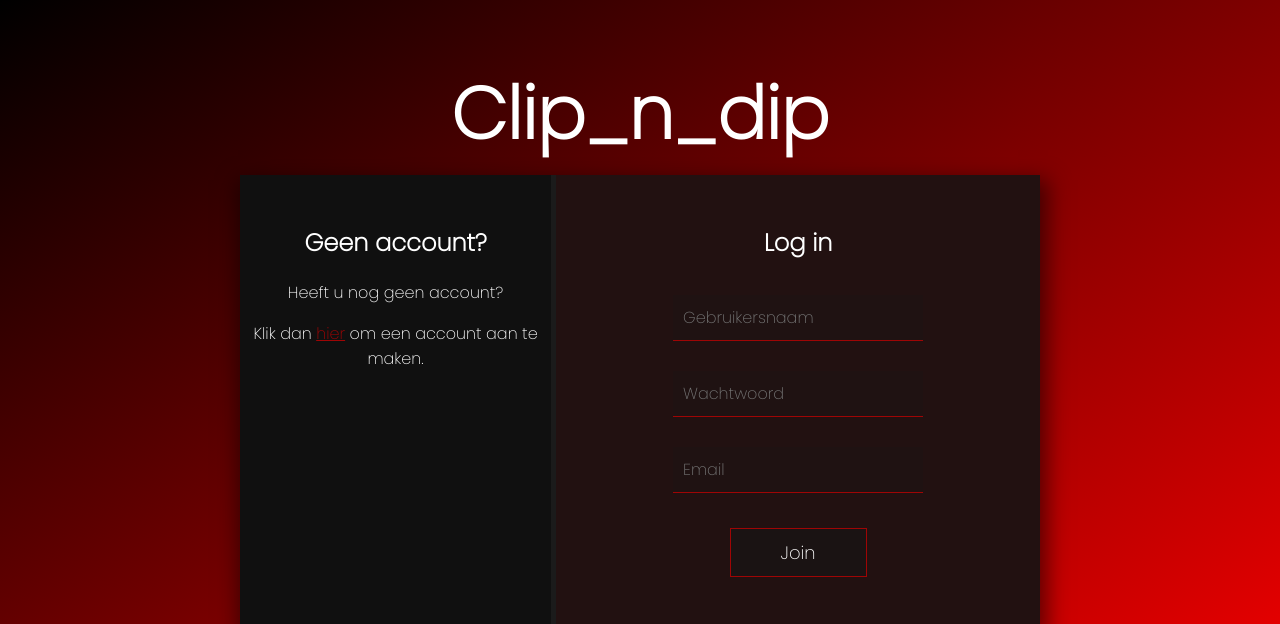
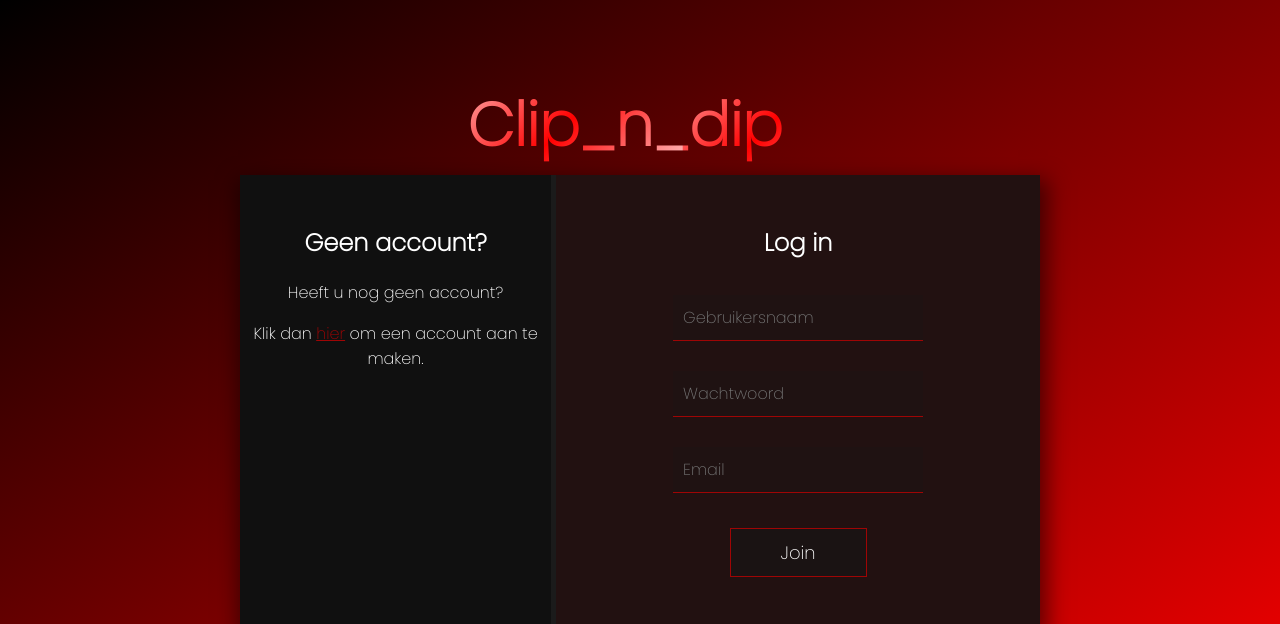
Before and after one commit to Shihua-liu/make-it-rain, a PHP site: page /form.html in a window 1280 px wide. Shown: the top 624 px of the page. Run offline with PHP 8.4, Linux system fonts and the light colour scheme.

Commit message:
form titel gradient aangepast

```diff
--- a/Inlogpagina/css/formstyle.css
+++ b/Inlogpagina/css/formstyle.css
@@ -9,8 +9,26 @@
   justify-content: center;
 }
 
-.titel{
-  font-size: 300%;
+#titel{
+  color: white;
+  font-family: "Poppins", sans-serif;
+  font-size: 40px;
+  display: flex;
+  align-items: flex-start;
+  justify-content: space-around;
+  padding-top: 30px;
+  margin-left: -30px;
+  animation: animate 10s linear infinite;
+  background-image: linear-gradient(135deg, rgb(255, 255, 255) 0%, red 25%, white 50%, rgb(255, 0, 0) 75%, rgb(255, 255, 255) 100%);
+  background-size: 200%;
+  -webkit-background-clip: text;
+  -webkit-text-fill-color: transparent;
+
+}
+@keyframes animate{
+  100%{
+    background-position: 200%;
+  }
 }
 
 html {
--- a/Inlogpagina/form.html
+++ b/Inlogpagina/form.html
@@ -3,7 +3,7 @@
   <link href="https://fonts.googleapis.com/css2?family=Poppins:wght@200&display=swap" rel="stylesheet">
 </head>
 <div class="titelCon">
-<div class="titel">
+<div id="titel">
   <h2>Clip_n_dip</h2>
 </div>
 
--- a/Inlogpagina/signup.html
+++ b/Inlogpagina/signup.html
@@ -3,7 +3,7 @@
   <link href="https://fonts.googleapis.com/css2?family=Poppins:wght@200&display=swap" rel="stylesheet">
 </head>
 <div class="titelCon">
-<div class="titel">
+<div id="titel">
   <h2>Clip_n_dip</h2>
 </div>
 
```
